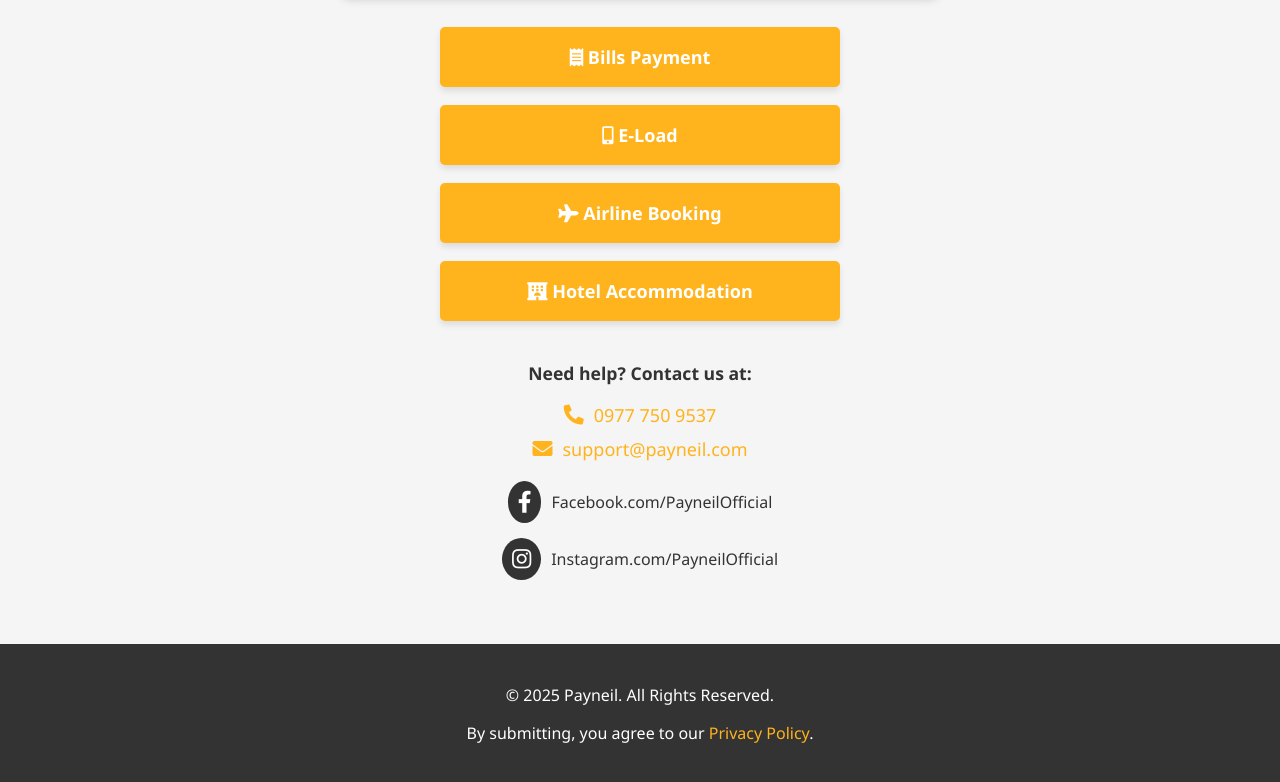
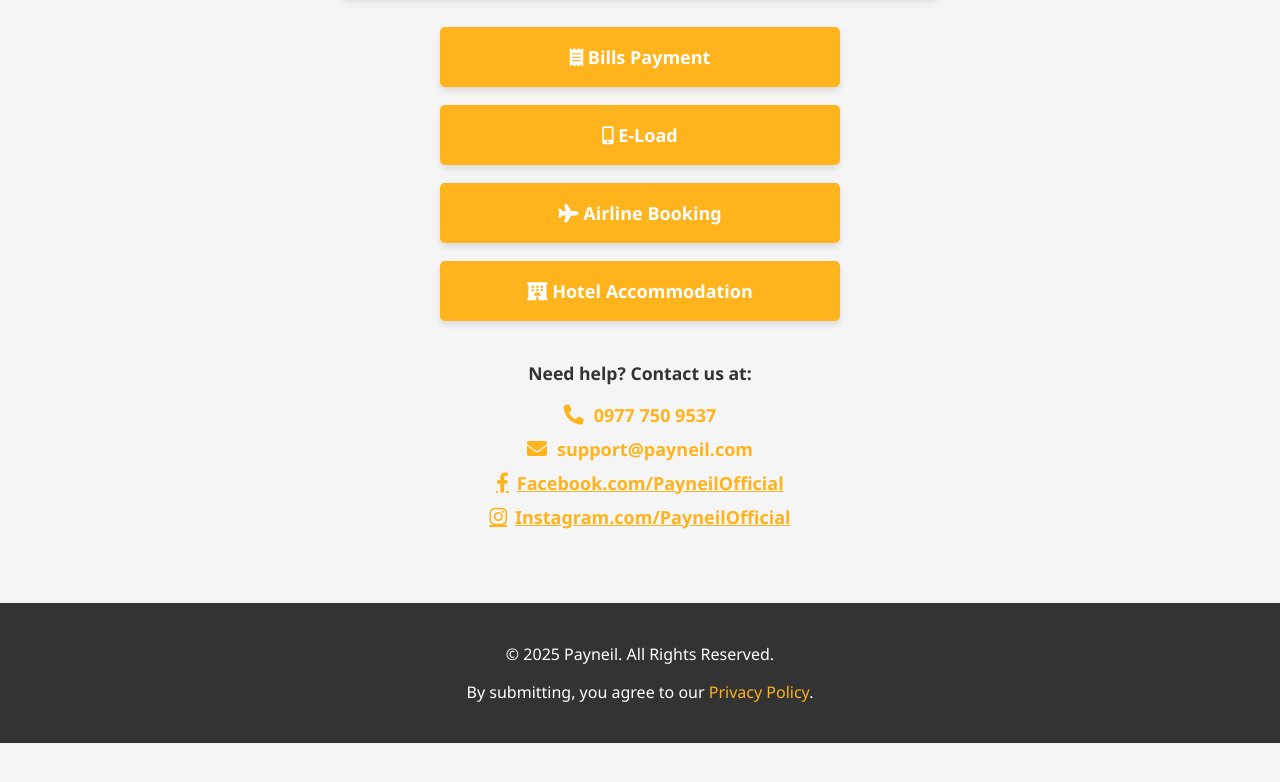
Before and after one commit to Payneil/Payneil-Homepage, a plain HTML site: page index.html in a window 1280 px wide. Shown: the part 1161-1943 px from the top of the page. After the commit the page ends 1904 px from the top, so only its background shows below. Drawn offline with Linux system fonts and the light colour scheme.

Commit message:
Add files via upload

```diff
--- a/index.html
+++ b/index.html
@@ -110,19 +110,55 @@
       font-size: 1.1em;
     }
 
+    /* Unified font size and color for contact and social links */
+    .contact-item,
+    .social-item .social-links {
+      font-size: 18px;       /* Same font size */
+      color: #ffb31c;        /* Same color as icons */
+      font-weight: 600;
+    }
+
+    /* Unified icon size and color */
+    .contact-item i,
+    .social-icons a.fab {
+      font-size: 20px;       /* Same icon size */
+      color: #ffb31c;        /* Same icon color */
+      background-color: transparent !important; /* Remove background from social icons */
+      padding: 0;            /* Remove padding from social icons */
+      border-radius: 0;      /* Remove round shape */
+      width: auto;
+      height: auto;
+      display: inline-block;
+    }
+
+    /* Align social icon and text */
+    .social-item {
+      display: flex;
+      align-items: center;
+      gap: 8px;
+      justify-content: center;
+      margin: 10px 0;
+    }
+
+    /* Remove previous background hover effect on social icons */
+    .social-icons a.fab:hover {
+      background-color: transparent;
+      color: #e69900;
+    }
+
+    /* Social text link hover */
+    .social-links:hover {
+      color: #e69900;
+      text-decoration: underline;
+    }
+
     .contact-item {
-      font-size: 18px;
       margin: 10px 0;
       display: flex;
       align-items: center;
       justify-content: center;
       gap: 10px;
-      flex-wrap: wrap;
-    }
-
-    .contact-item i {
-      font-size: 20px;
-      color: #ffb31c;
+      flex-wrap: nowrap;
     }
 
     .contact-item a {
@@ -131,46 +167,6 @@
     }
 
     .contact-item a:hover {
-      text-decoration: underline;
-    }
-
-    .social-icons {
-      margin-top: 20px;
-      display: flex;
-      flex-direction: column;
-      align-items: center;
-      gap: 15px;
-    }
-
-    .social-item {
-      display: flex;
-      align-items: center;
-      gap: 10px;
-    }
-
-    .social-icons a.fab {
-      font-size: 22px;
-      color: white;
-      background-color: #333;
-      border-radius: 50%;
-      padding: 10px;
-      display: inline-flex;
-      justify-content: center;
-      align-items: center;
-      text-decoration: none;
-    }
-
-    .social-icons a.fab:hover {
-      background-color: #ffb31c;
-    }
-
-    .social-links {
-      font-size: 16px;
-      color: #333;
-      text-decoration: none;
-    }
-
-    .social-links:hover {
       text-decoration: underline;
     }
 
@@ -270,3 +266,7 @@
       By submitting, you agree to our
       <a href="privacy-policy.html" target="_blank">Privacy Policy</a>.
     </p>
+  </footer>
+
+</body>
+</html>
```
